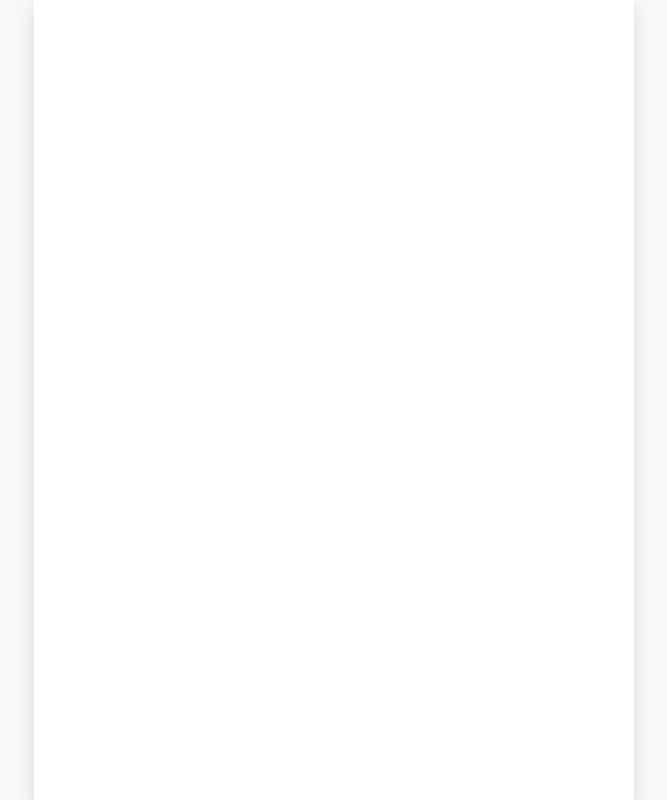
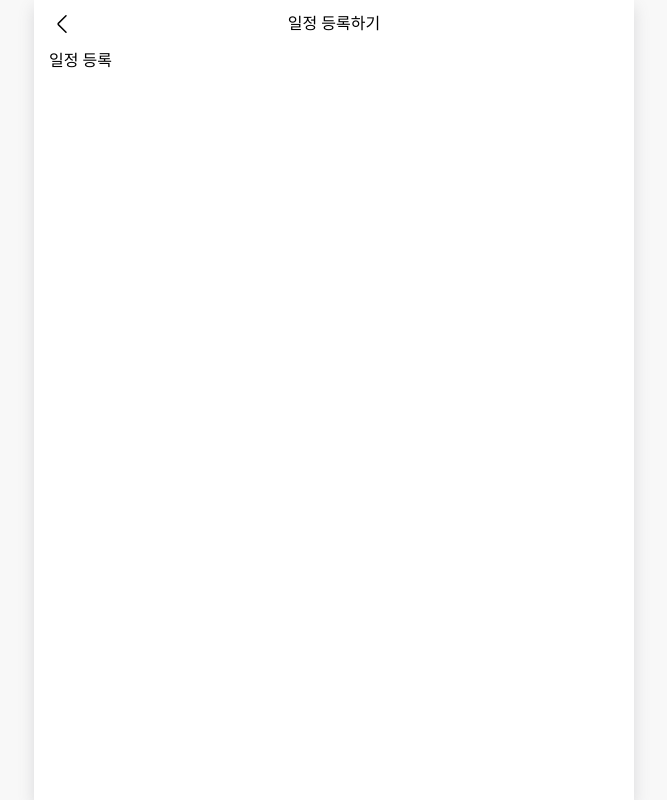
Before and after one commit to KangJiUng/tripis, a Next.js app: page /plan/create in a window 1280 px wide. Shown: the whole page, without its empty margins (306-973 px from the left). Built offline with nearby package versions, Linux system fonts and the light colour scheme; a web font is replaced by a local one.

Commit message:
feat: 일정 등록 페이지 헤더 UI 구현

```diff
--- a/app/(with-header)/plan/create/page.tsx
+++ b/app/(with-header)/plan/create/page.tsx
@@ -1,3 +1,9 @@
+import PlanCreateHeader from '@/app/components/plan-create-header';
+
 export default function Page() {
-  return <div></div>
+  return (
+    <div>
+      <PlanCreateHeader /> 일정 등록
+    </div>
+  );
 }
--- /dev/null
+++ b/app/components/plan-create-header.tsx
@@ -0,0 +1,21 @@
+'use client';
+
+import { useRouter } from 'next/navigation';
+import BackIcon from '../icons/back-icon';
+
+export default function PlanCreateHeader() {
+  const router = useRouter();
+
+  return (
+    <>
+      <header className="fixed top-0 right-0 left-0 z-10 mx-auto flex h-12 max-w-[600px] items-center justify-between bg-white px-4">
+        <button onClick={() => router.back()} className="cursor-pointer">
+          <BackIcon />
+        </button>
+        <div className="text-medium16">일정 등록하기</div>
+        <div className="w-6" />
+      </header>
+      <div className="h-12" />
+    </>
+  );
+}
```
